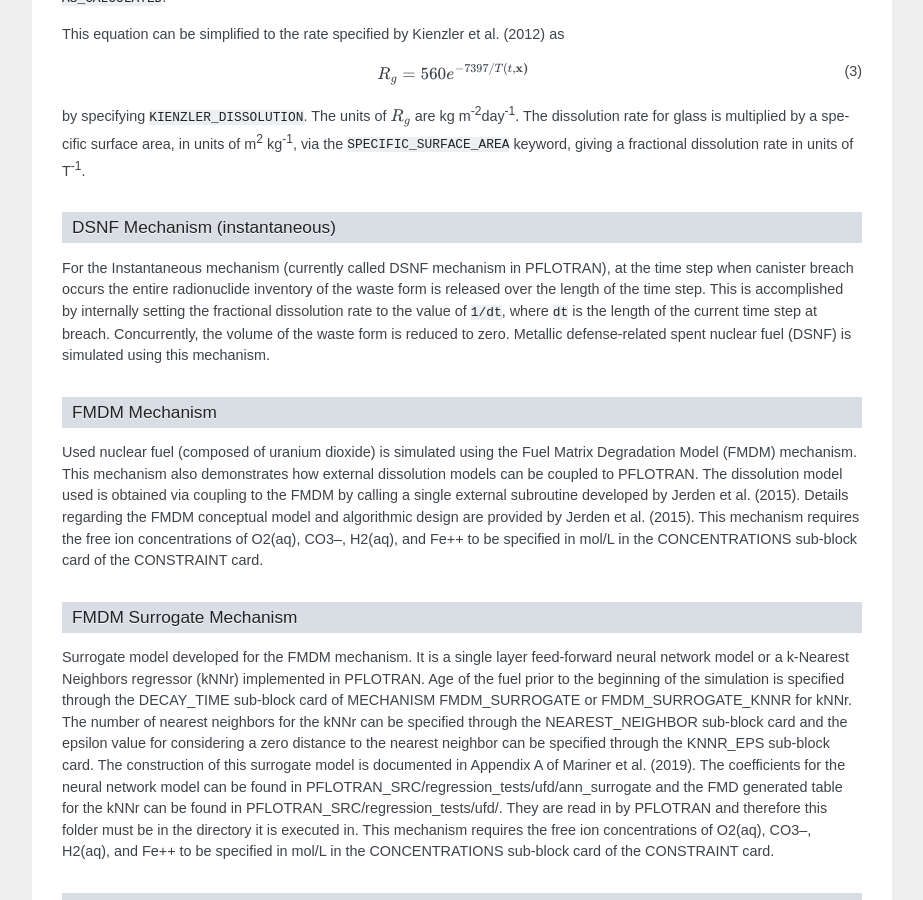
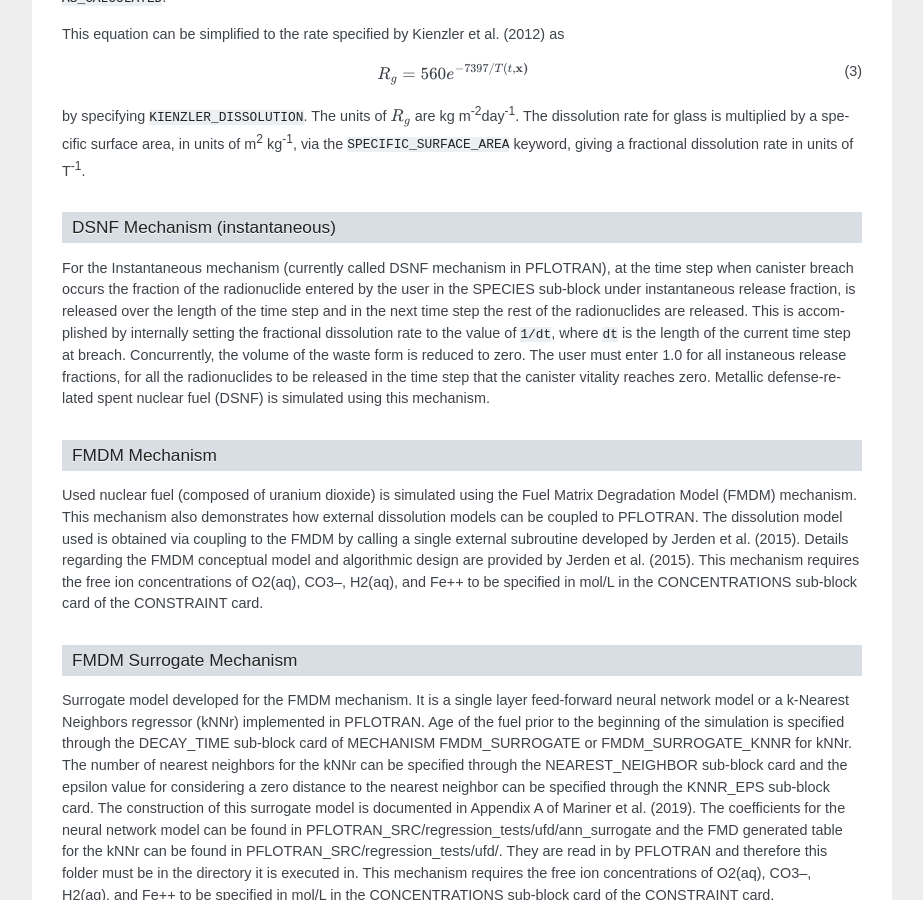
Before and after one commit to Miracloon/pflotran-documentation, a Sphinx documentation site: the page built from source/theory_guide/pm_waste_form.rst, in a window 1280 px wide and 900 px high, scrolled down 2477 px. Shown: the whole window, without its empty margins (318-1241 px from the left). Built offline with Sphinx 7.4.7, drawn with Linux system fonts in a browser that asks for light colours.

Commit message:
fixed merge conflicts

```diff
--- a/codeship-steps.yml
+++ b/codeship-steps.yml
@@ -1,11 +1,11 @@
 # codeship-steps.yml
 
 - name: build documentation
-  tag: ^(master|development)
+#  tag: ^(master|maint)
   service: app
   command: ./tools/build.sh
 
 - name: scp to server
-  tag: ^(master|development)
+  tag: ^(master|maint)
   service: app
   command: ./tools/deploy.sh
--- a/source/theory_guide/pm_waste_form.rst
+++ b/source/theory_guide/pm_waste_form.rst
@@ -172,12 +172,16 @@
 DSNF Mechanism (instantaneous)
 ..............................
 For the Instantaneous mechanism (currently called DSNF mechanism in PFLOTRAN),
-at the time step when canister breach occurs the entire radionuclide inventory
-of the waste form is released over the length of the time step. This is
-accomplished by internally setting the fractional dissolution rate to the value
-of ``1/dt``, where ``dt`` is the length of the current time step at breach.
-Concurrently, the volume of the waste form is reduced to zero. Metallic
-defense-related spent nuclear fuel (DSNF) is simulated using this mechanism.
+at the time step when canister breach occurs the fraction of the radionuclide
+entered by the user in the SPECIES sub-block under instantaneous release fraction,
+is released over the length of the time step and in the next time step the
+rest of the radionuclides are released. This is accomplished by internally
+setting the fractional dissolution rate to the value of ``1/dt``, where ``dt``
+is the length of the current time step at breach. Concurrently, the volume of
+the waste form is reduced to zero. The user must enter 1.0 for all instaneous
+release fractions, for all the radionuclides to be released in the time step
+that the canister vitality reaches zero. Metallic defense-related spent nuclear
+fuel (DSNF) is simulated using this mechanism.
 
 .. _FMDM Mechanism:
 
```
Also changed, not shown: 1 other file.
